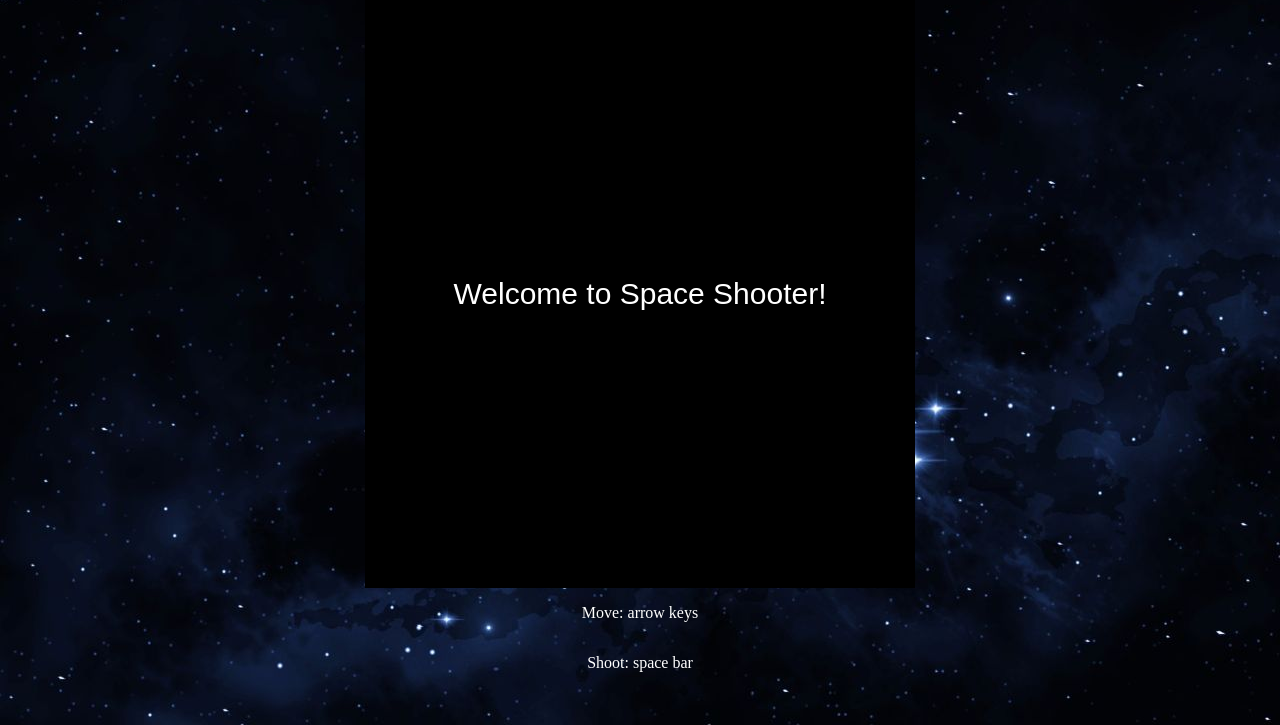
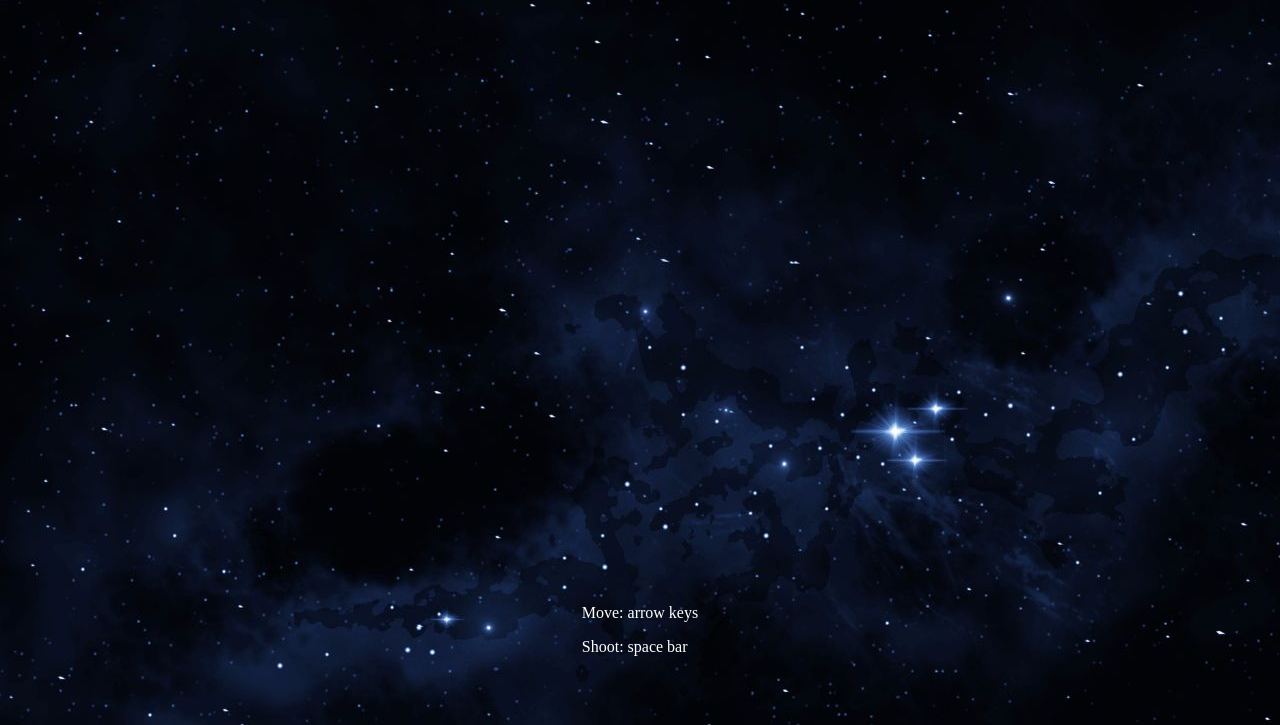
Before and after one commit to ryanlhy/shootergame, a plain HTML site: page index.html in a window 1280 px wide. Shown: the part 75-800 px from the top of the page. Drawn offline with Linux system fonts and the light colour scheme.

Commit message:
temp change

```diff
--- a/app.js
+++ b/app.js
@@ -3,6 +3,7 @@ import Enemy from "./Enemy.js";
 import BulletController from "./BulletController.js";
 const canvas = document.getElementById("game");
 const ctx = canvas.getContext("2d"); // ctx will be used for drawing, "2d"
+let gameStart = true;
 
 // specify canvas dimensions
 canvas.width = 550;
@@ -54,6 +55,11 @@ class Fleet {
 
 const fleet = new Fleet();
 
+// if (gameStart === true) {
+//   startPage();
+//   // gameStart === false;
+// }
+
 // set a loop
 function gameLoop() {
   // if (gameStart === true) {
@@ -98,26 +104,29 @@ function setCommonStyle() {
 }
 
 // function startPage() {
-ctx.fillRect(0, 0, canvas.width, canvas.height); // draw from corner (0, 0)
-ctx.fillStyle = "white"; // clear the screen
-ctx.font = "30px Arial";
-ctx.textAlign = "center";
-ctx.fillText(
-  "Welcome to Space Shooter!",
-  canvas.width / 2,
-  canvas.height / (2 - 0.1),
-  canvas.width
-);
+//   ctx.fillRect(0, 0, canvas.width, canvas.height); // draw from corner (0, 0)
+//   ctx.fillStyle = "white"; // clear the screen
+//   ctx.font = "30px Arial";
+//   ctx.textAlign = "center";
+//   ctx.fillText(
+//     "Welcome to Space Shooter!",
+//     canvas.width / 2,
+//     canvas.height / (2 - 0.1),
+//     canvas.width
+//   );
 
-// const startScreen = document.getElementById("startscreen");
-// const h2 = document.createElement("h2");
-// h2.innerText = "Click start";
-// canvas.append(h2);
-
+//   // const startScreen = document.getElementById("startscreen");
+//   // const h2 = document.createElement("h2");
+//   // h2.innerText = "Click start";
+//   // canvas.append(h2);
+//   gameStart = false;
 // }
 canvas.addEventListener("click", () => {
   setInterval(gameLoop, 1000 / 60);
 });
+// canvas.removeEventListener("click", () => {
+//   setInterval(gameLoop, 1000 / 60);
+// });
 // setInterval(gameLoop, 1000 / 60); // 1000 / 60  - call it 60 times a second
 
 // create array of enemies
@@ -250,7 +259,7 @@ THINGS TO IMRPOVE
 
 To do
 add animated images to enemies, players, bullets, collision,
-when enemy hit, blink red
+when enemy hit, blink red = see grayscale: https://www.hongkiat.com/blog/grayscale-image-web/
 fix object at edge
 mouse to control
 mobile responsive dimensions
--- a/index.html
+++ b/index.html
@@ -20,9 +20,10 @@
     <div id="startscreen"></div>
     <canvas id="game">
     </canvas>
-    <p>Move: arrow keys</p>
-    <p>Shoot: space bar</p>
-
+    <div class="test">
+        <p>Move: arrow keys</p>
+        <p>Shoot: space bar</p>
+    </div>
     <link rel="stylesheet" href="main.css">
     <script src="app.js" type="module"></script>
 </body>
```
Also changed, not shown: main.css (line endings or trailing spaces).
